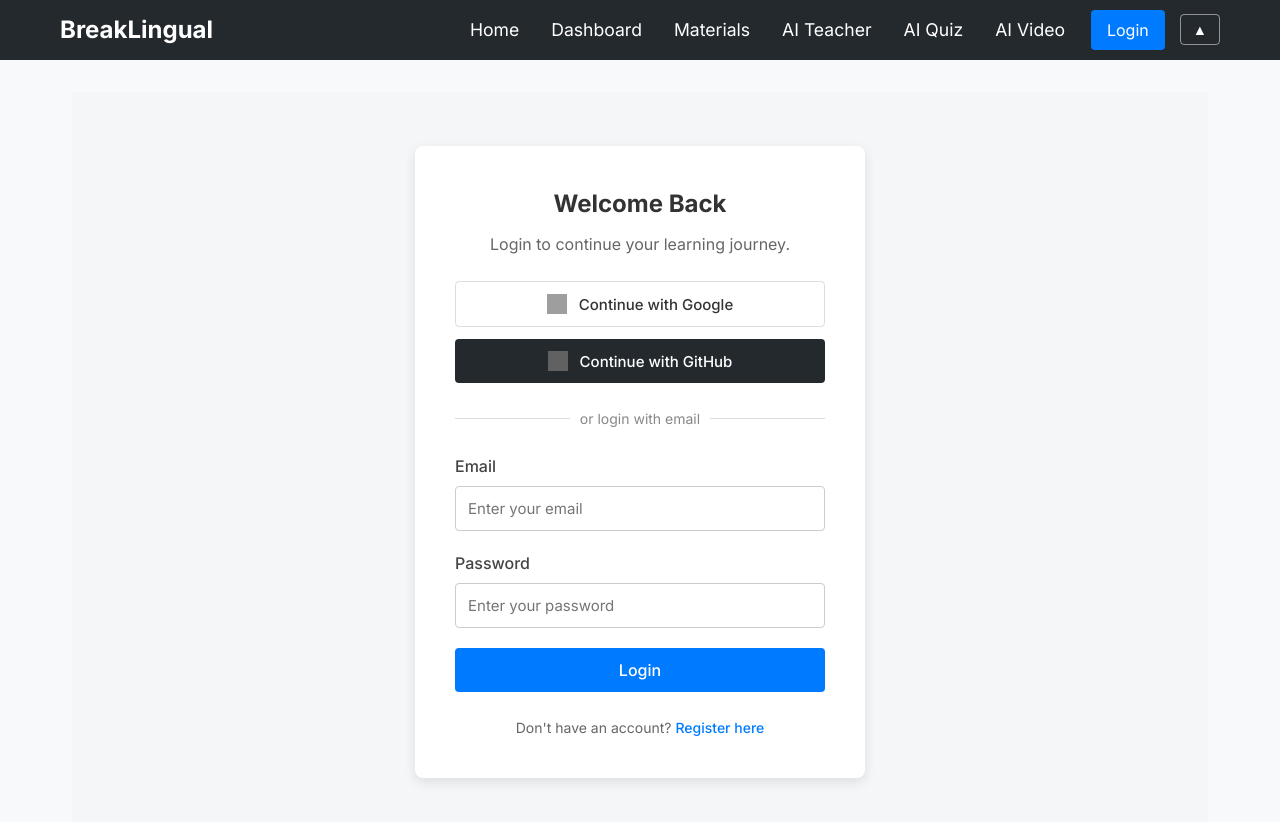
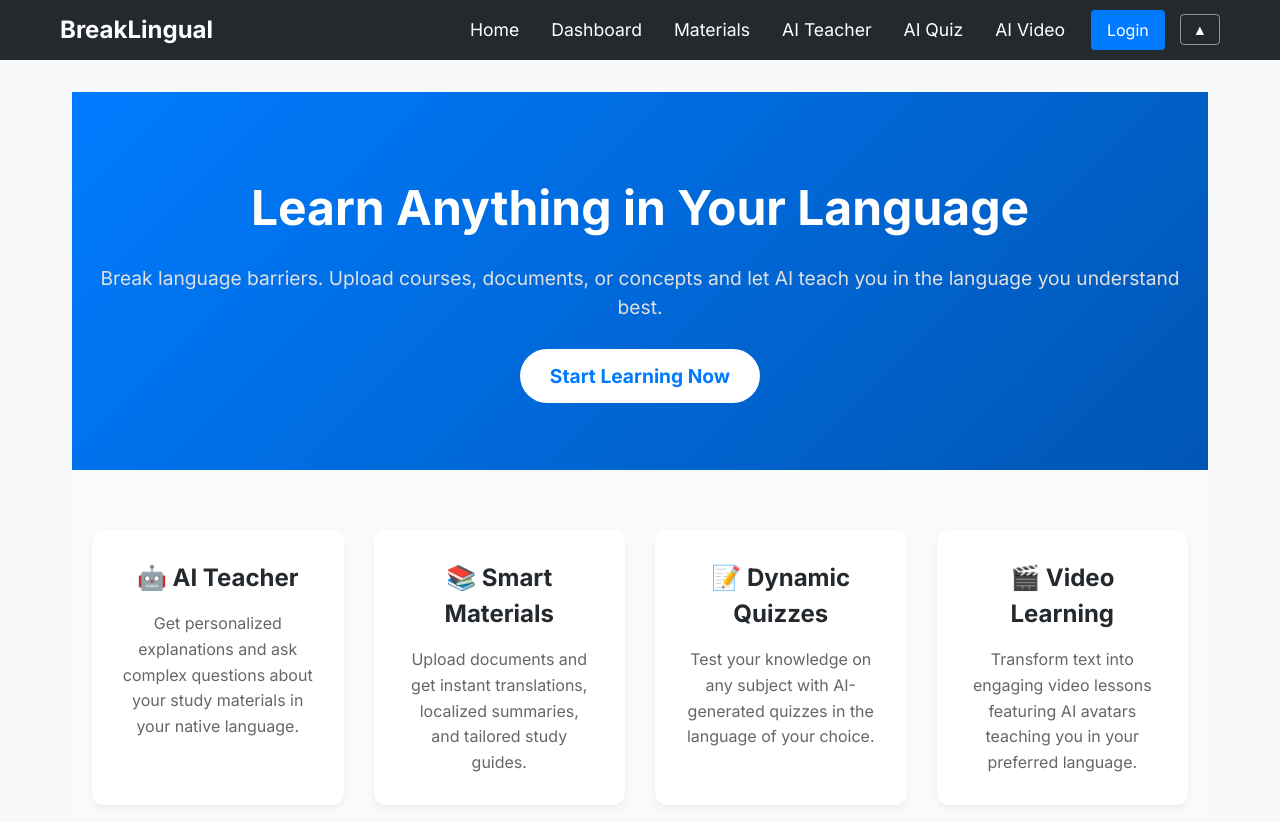
Before and after one commit to perumal2008/break-lingual, a React (Vite) app: page / in a window 1280 px wide. Before the commit this address led to /#/login. Shown: the top 822 px of the page. Built offline with nearby package versions, Linux system fonts and the light colour scheme; grey boxes are pictures that could not be loaded.

Commit message:
Set Home as default landing page

```diff
--- a/src/routes/AppRoutes.jsx
+++ b/src/routes/AppRoutes.jsx
@@ -18,8 +18,7 @@
         <Navbar />
         <main className="main-content">
           <Routes>
-            <Route path="/" element={<Navigate to="/dashboard" replace />} />
-            <Route path="/home" element={<Home />} />
+            <Route path="/" element={<Home />} />
             <Route path="/login" element={<Login />} />
             <Route path="/register" element={<Register />} />
 
```
